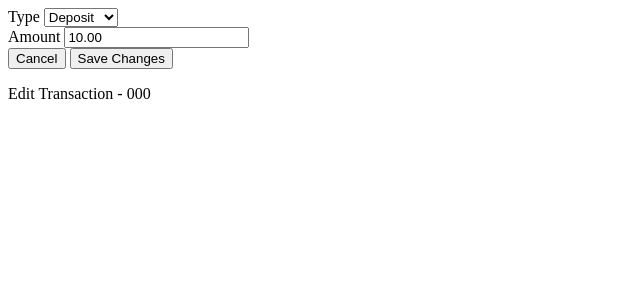
After one commit to viktor-codes/django-transaction-tracker, a Django app: page /edit-transaction/1/ in a window 1280 px wide. The commit adds this page. Shown: the top 300 px of the page, without its empty margins (0-640 px from the left). Run offline with Django 5.2, Linux system fonts and the light colour scheme; tables that the repository leaves empty hold one stand-in row (values such as "Sample post"); some libraries are stand-ins or nearby versions.

Commit message:
Add transaction editing with HTMX modal forms and validation

```diff
--- a/apps/transactions/forms.py
+++ b/apps/transactions/forms.py
@@ -4,9 +4,19 @@ from datetime import date
 
 
 class TransactionForm(forms.ModelForm):
+    type = forms.ChoiceField(
+        choices=[("deposit", "Deposit"), ("expense", "Expense")],
+        widget=forms.Select(attrs={"class": "form-select"}),
+    )
+
     class Meta:
         model = Transaction
         fields = ["type", "amount"]
+        widgets = {
+            "amount": forms.NumberInput(
+                attrs={"class": "form-control", "step": "0.01", "min": "0.01"}
+            )
+        }
 
     def clean_amount(self):
         amount = self.cleaned_data["amount"]
@@ -32,6 +42,8 @@ class TransactionForm(forms.ModelForm):
                 ).count()
 
                 if today_expenses_count >= 200:
-                    raise forms.ValidationError("Your daily expense limit reached.")
+                    raise forms.ValidationError(
+                        "Your daily expense limit reached."
+                    )
 
         return cleaned_data
--- a/apps/transactions/urls.py
+++ b/apps/transactions/urls.py
@@ -10,6 +10,11 @@ urlpatterns = [
     ),
     path("add-transaction/", views.add_transaction, name="add-transaction"),
     path(
+        "edit-transaction/<int:pk>/",
+        views.edit_transaction,
+        name="edit-transaction",
+    ),
+    path(
         "load-more-transactions/",
         views.load_more_transactions,
         name="load-more-transactions",
--- a/apps/transactions/views.py
+++ b/apps/transactions/views.py
@@ -1,4 +1,4 @@
-from django.shortcuts import render
+from django.shortcuts import render, get_object_or_404, redirect
 from .models import Transaction
 from django.http import HttpResponse
 from .services import TransactionService
@@ -90,6 +90,38 @@ def load_transactions(request):
             )
 
 
+def edit_transaction(request, pk):
+    transaction = get_object_or_404(Transaction, pk=pk)
+
+    if request.method == 'POST':
+        form = TransactionForm(request.POST, instance=transaction)
+        if form.is_valid():
+            form.save()
+
+            # Instead of redirect, return success response for HTMX
+            return HttpResponse('''
+                <div class="alert alert-success">
+                    Transaction updated successfully!
+                </div>
+                <script>
+                    setTimeout(() => {
+                        bootstrap.Modal.getInstance(document.getElementById('editTransactionModal')).hide();
+                        window.location.reload();
+                    }, 1500);
+                </script>
+            ''')
+        else:
+            # Form has errors - re-render the form with errors
+            context = {'form': form, 'transaction': transaction}
+            return render(request, 'transactions/partials/edit_form.html', context)
+
+    else:
+        # GET request - show form
+        form = TransactionForm(instance=transaction)
+        context = {'form': form, 'transaction': transaction}
+        return render(request, 'transactions/partials/edit_form.html', context)
+
+
 def load_more_transactions(request):
     """AJAX endpoint for loading more transactions"""
     page_number = int(request.GET.get("page", 2))
--- a/config/settings/base.py
+++ b/config/settings/base.py
@@ -28,6 +28,8 @@ INSTALLED_APPS = [
     "django.contrib.sessions",
     "django.contrib.messages",
     "django.contrib.staticfiles",
+    # Third party
+    "widget_tweaks",
     # Local apps
     "apps.core",
     "apps.transactions",
--- a/pyproject.toml
+++ b/pyproject.toml
@@ -14,7 +14,8 @@ dependencies = [
     "python-decouple (>=3.8,<4.0)",
     "setuptools (>=80.9.0,<81.0.0)",
     "dj-database-url (>=3.0.1,<4.0.0)",
-    "requests (>=2.32.4,<3.0.0)"
+    "requests (>=2.32.4,<3.0.0)",
+    "django-widget-tweaks (>=1.5.0,<2.0.0)"
 ]
 
 
--- a/templates/base.html
+++ b/templates/base.html
@@ -3,6 +3,7 @@
 <head>
   <title>Transaction Tracker</title>
   <link href="https://cdn.jsdelivr.net/npm/bootstrap@5.3.0/dist/css/bootstrap.min.css" rel="stylesheet">
+  <link href="https://cdn.jsdelivr.net/npm/bootstrap-icons@1.11.0/font/bootstrap-icons.css" rel="stylesheet">
   <script src="https://unpkg.com/htmx.org@1.9.10"></script>
 </head>
 <body>
--- /dev/null
+++ b/templates/transactions/partials/edit_form.html
@@ -0,0 +1,25 @@
+{% load widget_tweaks %}
+
+<form hx-post="/edit-transaction/{{ transaction.pk }}/" hx-target="#modal-form-container">
+  {% csrf_token %}
+
+  <div class="mb-3">
+    <label for="edit-type" class="form-label">Type</label>
+    {{ form.type }}
+  </div>
+
+  <div class="mb-3">
+    <label for="edit-amount" class="form-label">Amount</label>
+    {{ form.amount|add_class:"form-control"|attr:"step:0.01"|attr:"min:0.01"|attr:"id:edit-amount" }}
+  </div>
+
+  <div class="modal-footer">
+    <button type="button" class="btn btn-secondary" data-bs-dismiss="modal">Cancel</button>
+    <button type="submit" class="btn btn-primary">Save Changes</button>
+  </div>
+</form>
+
+<!-- Update the modal header with HTMX -->
+<div hx-swap-oob="innerHTML:#modal-title">
+  <i class="bi bi-pencil-square"></i> Edit Transaction - {{ transaction.transaction_code }}
+</div>
```
Also changed, not shown: templates/transactions/index.html (+73 -0 lines), templates/transactions/partials/transaction_rows.html (+31 -1 lines), 1 other file.
